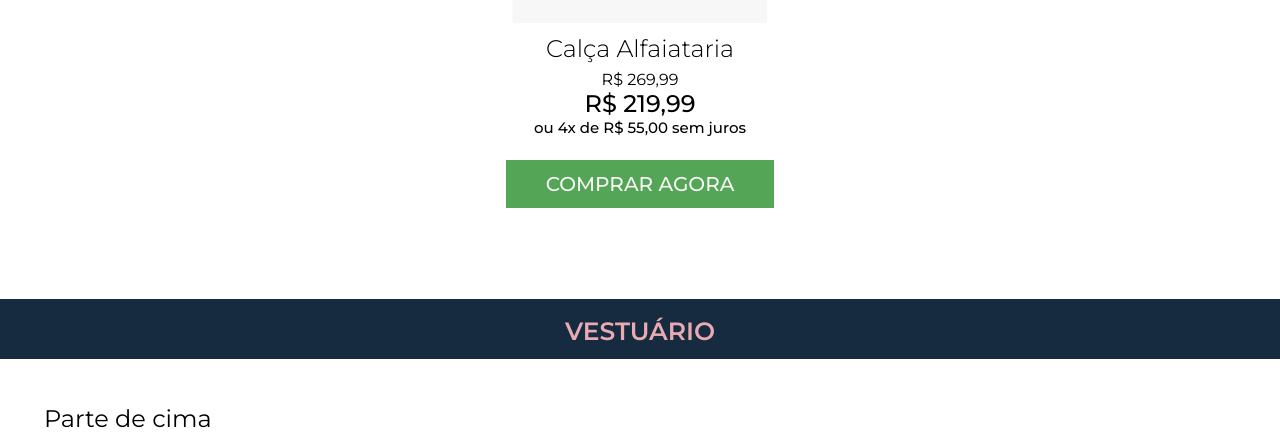
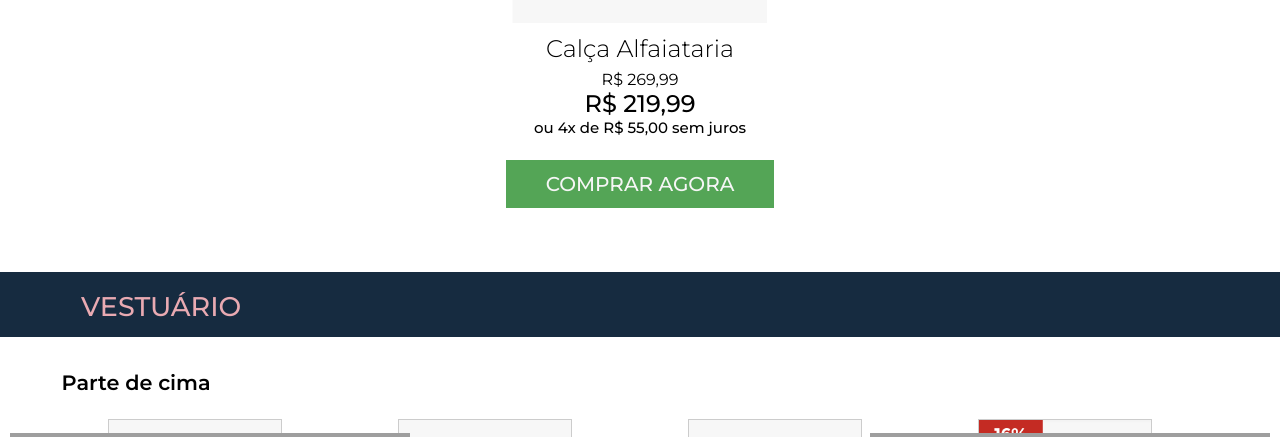
Before and after one commit to EduardaMFerreira/loja_virtual, a PHP site: page / in a window 1280 px wide. Shown: the part 3497-3934 px from the top of the page. Run offline with PHP 8.4, Linux system fonts and the light colour scheme; grey boxes are pictures that could not be loaded.

Commit message:
melhorando

```diff
--- a/assets/css/rodape.css
+++ b/assets/css/rodape.css
@@ -9,12 +9,11 @@
 .titulo {
     color: var(--cor-quintenaria);
     background-color: var(--cor-terciaria);
-    text-align: center;
     text-transform: uppercase; /*deixar o texto todo maiúsculo*/
-    font-size: 25px;
-    font-weight: 600;
-    padding: 0.7em 0 0.5em 0;
-    margin: 3em 0 1em;
+    font-size: 27px;
+    font-weight: 450;
+    padding: 0.7em 0 0.5em 3em;
+    margin-bottom: 0.5em;
 }
 
 /* Container de rolagem */
@@ -25,9 +24,9 @@
 }
 
 .scroll-container h3{
-    padding-left: 1em;
-    font-size: 1.5em;
-    font-weight: 400;
+    padding-left: 2em;
+    font-size: 1.3em;
+    font-weight: 600;
 }
 
 /* Container das imagens de produtos */
@@ -45,7 +44,7 @@
     text-align: center;
     background-color: #ffffff;
     border: 1px solid #ccc;
-    margin: 1em;
+    margin: 1.5em 3em;
     width: 15%; /* Aproximadamente 5 itens por linha */
     flex-shrink: 0; /* Garante que os itens não diminuam */
     box-sizing: border-box; /* Garante que a largura respeite o padding */
--- a/assets/css/vendidos.css
+++ b/assets/css/vendidos.css
@@ -3,6 +3,7 @@
 #conteudo__vendidos {
     background:#D9D9D9;
     padding: 3em;
+    margin-bottom: 3em;
 }
 
 .conteudo__vendidos__classificacao {
```
